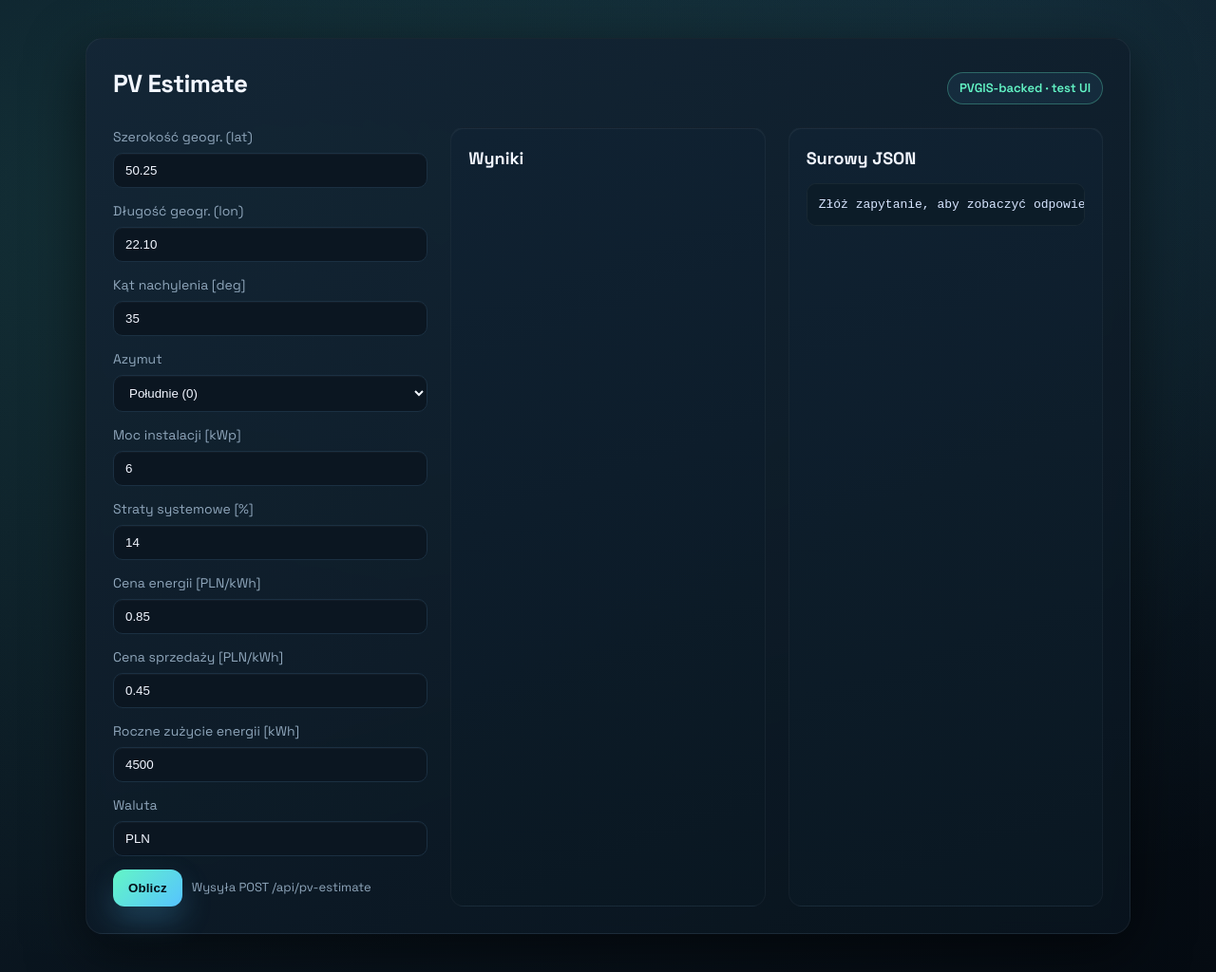
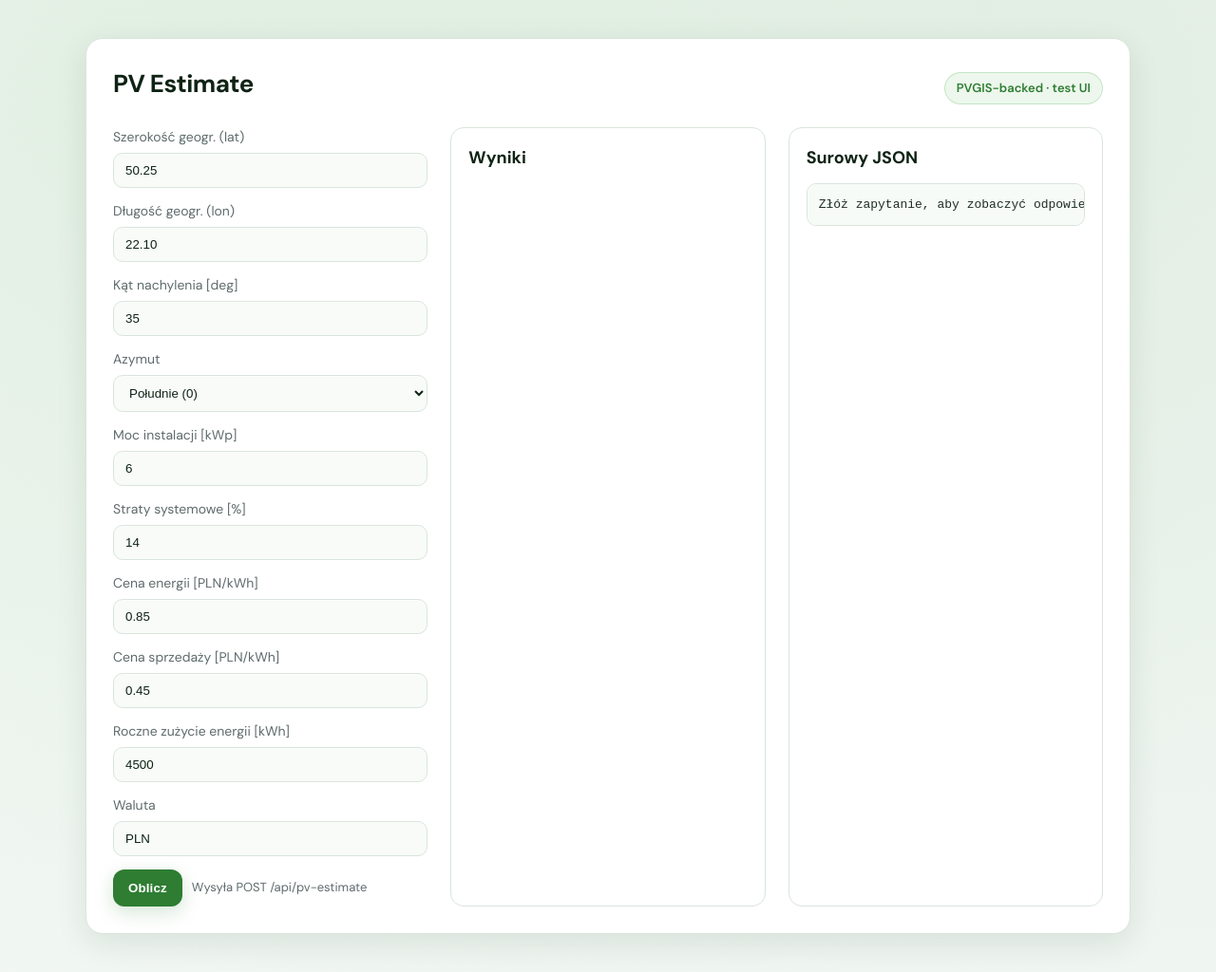
Before and after one commit to lzyla/api-irridian, a website: page public/index.html in a window 1280 px wide. Shown: the whole page at 95% size. Drawn offline with Linux system fonts and the light colour scheme.

Commit message:
Add index.html

```diff
--- a/public/index.html
+++ b/public/index.html
@@ -6,28 +6,28 @@
   <title>PV Estimate</title>
   <link rel="preconnect" href="https://fonts.googleapis.com">
   <link rel="preconnect" href="https://fonts.gstatic.com" crossorigin>
-  <link href="https://fonts.googleapis.com/css2?family=Space+Grotesk:wght@400;500;600;700&display=swap" rel="stylesheet">
+  <link href="https://fonts.googleapis.com/css2?family=DM+Sans:wght@400;500;600;700&display=swap" rel="stylesheet">
   <style>
     :root {
-      --bg: #050b12;
-      --panel: #0f1c2a;
-      --panel-2: #0b1621;
-      --accent: #63f6c6;
-      --accent-2: #56c3ff;
-      --text: #f2f6ff;
-      --muted: #8fa6bb;
-      --border: #1b3042;
-      --shadow: 0 18px 60px rgba(0, 0, 0, 0.55);
+      --bg: #f2f7f3;
+      --panel: #ffffff;
+      --panel-2: #f8fbf8;
+      --accent: #2e7d32;
+      --accent-2: #4caf50;
+      --text: #0f2315;
+      --muted: #5f6b6c;
+      --border: #d9e5dc;
+      --shadow: 0 10px 32px rgba(26, 63, 36, 0.1);
     }
     * { box-sizing: border-box; }
     body {
       margin: 0;
-      font-family: "Space Grotesk", "Trebuchet MS", "Segoe UI", sans-serif;
+      font-family: "DM Sans", "Trebuchet MS", "Segoe UI", sans-serif;
       line-height: 1.5;
       background:
-        radial-gradient(100% 80% at 15% 20%, rgba(99, 246, 198, 0.12), transparent),
-        radial-gradient(80% 80% at 85% 10%, rgba(86, 195, 255, 0.1), transparent),
-        linear-gradient(140deg, #081423, #0a1620 45%, #050b12);
+        radial-gradient(120% 100% at 15% 10%, rgba(76, 175, 80, 0.08), transparent),
+        radial-gradient(120% 120% at 90% 10%, rgba(46, 125, 50, 0.06), transparent),
+        var(--bg);
       color: var(--text);
       min-height: 100vh;
       display: flex;
@@ -37,12 +37,11 @@
     }
     .shell {
       width: min(1100px, 100%);
-      background: linear-gradient(150deg, rgba(20, 38, 54, 0.92), rgba(9, 20, 30, 0.92));
-      border: 1px solid rgba(255, 255, 255, 0.05);
+      background: var(--panel);
+      border: 1px solid var(--border);
       border-radius: 18px;
       padding: 28px;
       box-shadow: var(--shadow);
-      backdrop-filter: blur(8px);
       display: grid;
       grid-template-columns: repeat(auto-fit, minmax(320px, 1fr));
       gap: 24px;
@@ -63,11 +62,11 @@
     .pill {
       padding: 6px 12px;
       border-radius: 999px;
-      background: rgba(86, 195, 255, 0.08);
+      background: rgba(76, 175, 80, 0.1);
       color: var(--accent);
       font-weight: 600;
       font-size: 13px;
-      border: 1px solid rgba(99, 246, 198, 0.3);
+      border: 1px solid rgba(76, 175, 80, 0.25);
     }
     form {
       display: grid;
@@ -87,13 +86,13 @@
       border: 1px solid var(--border);
       background: var(--panel-2);
       color: var(--text);
-      box-shadow: inset 0 1px 0 rgba(255, 255, 255, 0.03);
+      box-shadow: inset 0 1px 0 rgba(255, 255, 255, 0.6);
     }
     input:focus, select:focus {
       outline: none;
       border-color: var(--accent);
-      box-shadow: 0 0 0 3px rgba(99, 246, 198, 0.22);
-      background: #0f1f2c;
+      box-shadow: 0 0 0 2px rgba(46, 125, 50, 0.18);
+      background: #eef6ef;
     }
     .actions {
       display: flex;
@@ -102,47 +101,47 @@
       flex-wrap: wrap;
     }
     button {
-      background: linear-gradient(135deg, var(--accent), var(--accent-2));
+      background: var(--accent);
       border: none;
-      color: #041019;
+      color: #ffffff;
       font-weight: 700;
       padding: 12px 16px;
       border-radius: 12px;
       cursor: pointer;
       letter-spacing: 0.01em;
-      box-shadow: 0 14px 30px rgba(86, 195, 255, 0.26), 0 4px 18px rgba(0, 0, 0, 0.35);
-      transition: transform 0.12s ease, box-shadow 0.12s ease;
+      box-shadow: 0 6px 20px rgba(46, 125, 50, 0.2);
+      transition: transform 0.12s ease, box-shadow 0.12s ease, background 0.12s ease;
     }
-    button:hover { transform: translateY(-1px); box-shadow: 0 18px 36px rgba(86, 195, 255, 0.32), 0 6px 20px rgba(0, 0, 0, 0.4); }
-    button:disabled { opacity: 0.5; cursor: not-allowed; }
+    button:hover { transform: translateY(-1px); box-shadow: 0 10px 24px rgba(46, 125, 50, 0.25); background: var(--accent-2); }
+    button:disabled { opacity: 0.6; cursor: not-allowed; box-shadow: none; }
     .note { color: var(--muted); font-size: 13px; }
     .panel {
-      background: linear-gradient(160deg, rgba(17, 35, 51, 0.95), rgba(10, 23, 34, 0.95));
-      border: 1px solid rgba(255, 255, 255, 0.04);
+      background: var(--panel);
+      border: 1px solid var(--border);
       border-radius: 14px;
       padding: 18px;
-      box-shadow: inset 0 1px 0 rgba(255, 255, 255, 0.05);
+      box-shadow: inset 0 1px 0 rgba(255, 255, 255, 0.7);
       min-height: 160px;
     }
     .panel h2 { margin-top: 0; margin-bottom: 12px; font-size: 18px; }
     .stat-grid { display: grid; grid-template-columns: repeat(auto-fit, minmax(180px,1fr)); gap: 12px; }
     .stat {
       padding: 12px;
-      border: 1px solid rgba(255, 255, 255, 0.05);
+      border: 1px solid var(--border);
       border-radius: 10px;
-      background: rgba(255,255,255,0.02);
+      background: #f7fbf8;
     }
     .stat .label { color: var(--muted); font-size: 13px; }
     .stat .value { font-size: 20px; font-weight: 700; margin-top: 4px; }
     pre {
-      background: #0c1c28;
+      background: #f7fbf8;
       border-radius: 10px;
       padding: 12px;
       overflow: auto;
-      border: 1px solid rgba(255, 255, 255, 0.05);
-      color: #d7e5ff;
+      border: 1px solid var(--border);
+      color: #203026;
     }
-    .error { color: #ff8f8f; font-weight: 600; }
+    .error { color: #c62828; font-weight: 600; }
   </style>
 </head>
 <body>
```
